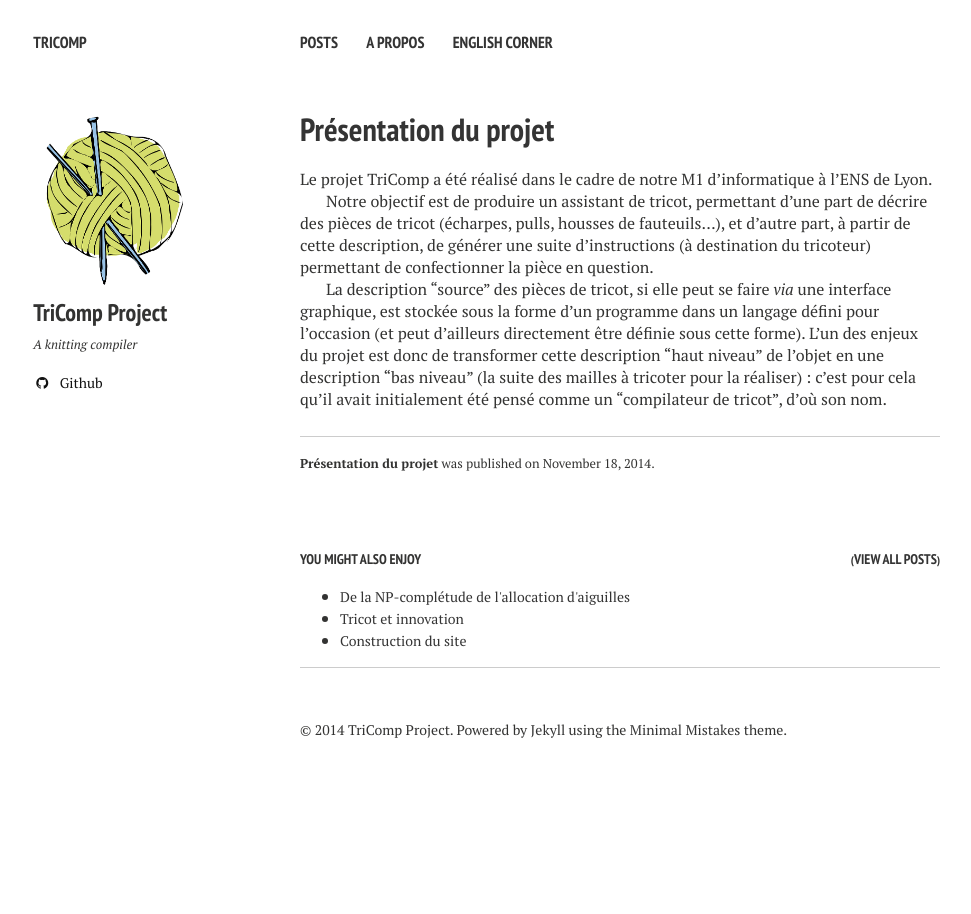
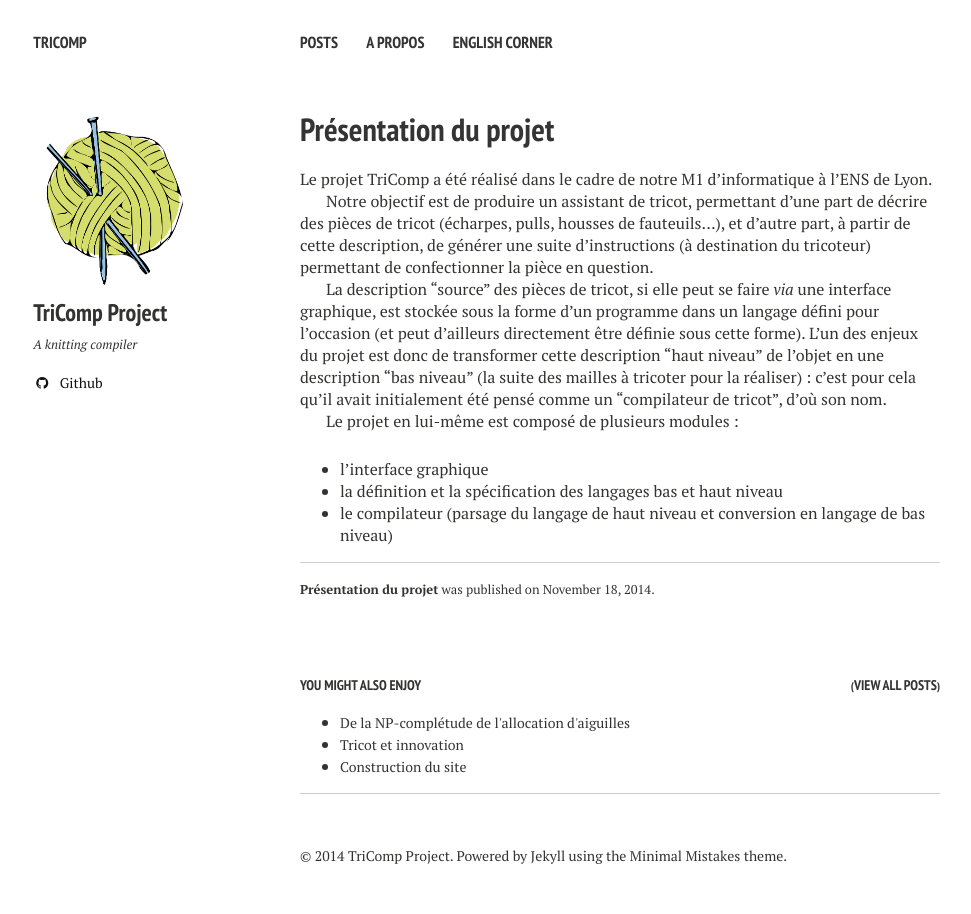
Before and after one commit to TriComp/TriComp.github.io, a Jekyll site: the page built from _posts/2014-11-18-presentation-projet.md, in a window 1280 px wide. Shown: the whole page, without its empty margins (20-991 px from the left). Built offline with Jekyll 4.4.1, drawn with Linux system fonts in a browser that asks for light colours; nearby versions of some CDN libraries.

Commit message:
Présentation - encore

```diff
--- a/_posts/2014-11-18-presentation-projet.md
+++ b/_posts/2014-11-18-presentation-projet.md
@@ -11,3 +11,8 @@ La description "source" des pièces de tricot, si elle peut se faire *via* une i
 pour l'occasion (et peut d'ailleurs directement être définie sous cette forme). L'un des enjeux du projet est donc de transformer cette description "haut niveau" de
 l'objet en une description "bas niveau" (la suite des mailles à tricoter pour la réaliser) : c'est pour cela qu'il avait initialement été pensé comme un
 "compilateur de tricot", d'où son nom.
+
+Le projet en lui-même est composé de plusieurs modules :
+* l'interface graphique
+* la définition et la spécification des langages bas et haut niveau
+* le compilateur (parsage du langage de haut niveau et conversion en langage de bas niveau)
```
